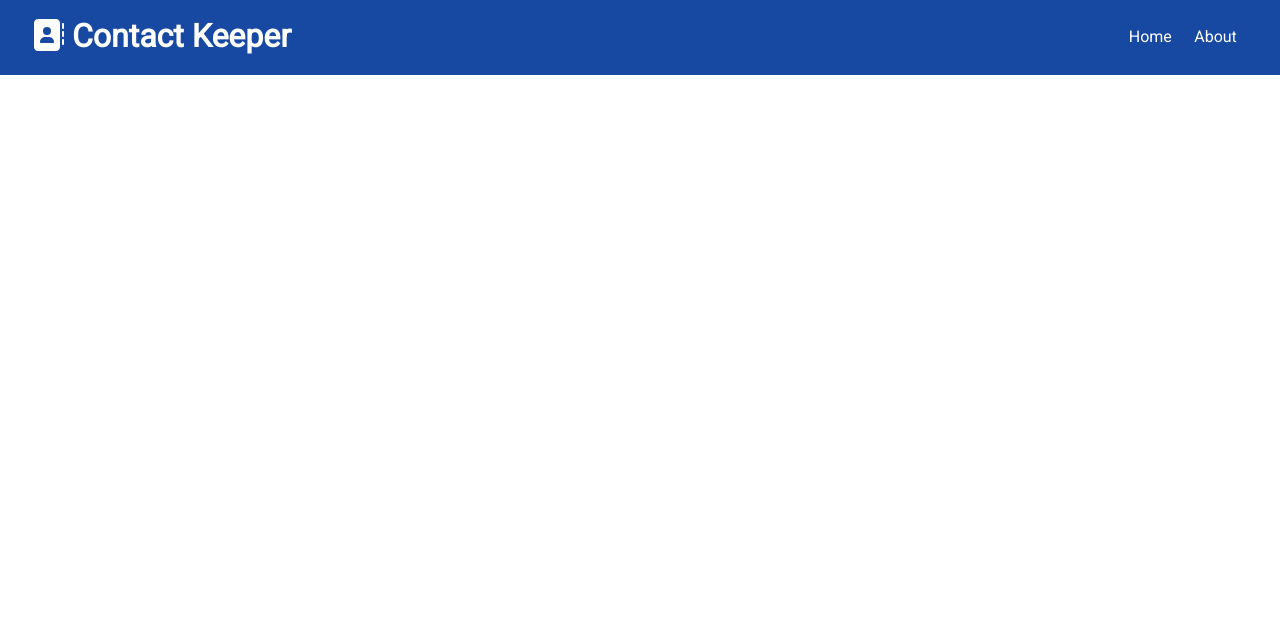
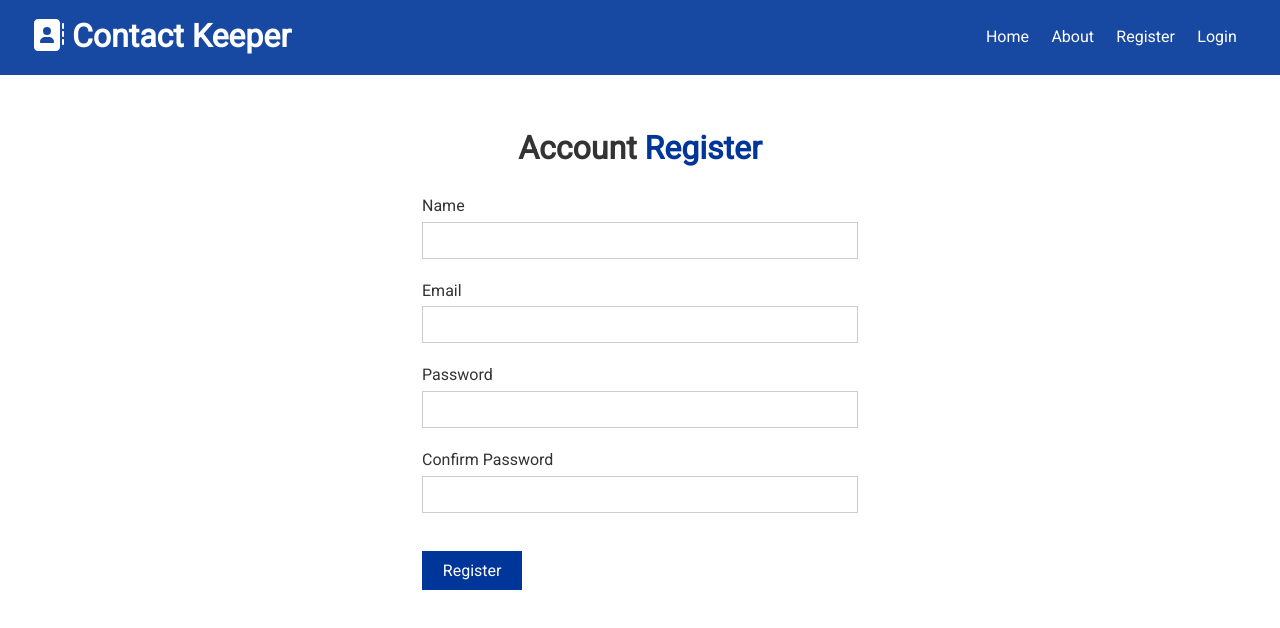
Before and after one commit to gyanAsh/contact-keeper, a React (Create React App) app in the folder client/: page /register in a window 1280 px wide. Shown: the top 628 px of the page. Built offline with nearby package versions, Linux system fonts and the light colour scheme.

Commit message:
Added Login and Register Setup

```diff
--- a/client/src/App.js
+++ b/client/src/App.js
@@ -8,6 +8,8 @@
 } from 'react-router-dom';
 import About from './Components/Pages/About';
 import Home from './Components/Pages/Home';
+import Register from './Components/Auth/Register';
+import Login from './Components/Auth/Login';
 import ContactState from './Context/Contact/ContactState'
 import AuthState from './Context/Auth/AuthState';
 
@@ -22,6 +24,8 @@
           <Routes>
             <Route exact path='/' element={<Home/>}/>
             <Route exact path='/about' element={<About/>}/>
+            <Route exact path='/register' element={<Register/>}/>
+            <Route exact path='/login' element={<Login/>}/>
           </Routes>
         </div>
     </Fragment>
--- /dev/null
+++ b/client/src/Components/Auth/Login.js
@@ -0,0 +1,44 @@
+import React,{useState} from 'react'
+
+const Register = () => {
+    const [user, setUser] = useState({
+        email: '',
+        password: '',
+    });
+
+    const {email, password } = user;
+
+    const onChange = (e) => {
+        setUser({
+            ...user,
+            [e.target.name]: e.target.value
+        })
+    }
+
+    const onSubmit = (e) => {
+        e.preventDefault();
+        console.log("User LoggedIn");
+        console.log(user);
+
+    }
+  return (
+      <div className='form-container'>
+          <h1>
+              Account <span className='text-primary'>Login</span>
+          </h1>
+          <form onSubmit={onSubmit}>
+              <div className='form-group'>
+                  <lable htmlFor="email">Email</lable>
+                  <input type='email' name="email" value={email} onChange={onChange}/>
+              </div>
+              <div className='form-group'>
+                  <lable htmlFor="password">Password</lable>
+                  <input type='password' name="password" value={password} onChange={onChange}/>
+              </div>
+              <input type="submit" value="Login" className="btn btn-primary btn-black"/>
+          </form>
+    </div>
+  )
+}
+
+export default Register
--- /dev/null
+++ b/client/src/Components/Auth/Register.js
@@ -0,0 +1,55 @@
+import React,{useState} from 'react'
+
+const Register = () => {
+    const [user, setUser] = useState({
+        name: "",
+        email: '',
+        password: '',
+        password2: '',
+    });
+
+    const { name, email, password, password2 } = user;
+
+    const onChange = (e) => {
+        setUser({
+            ...user,
+            [e.target.name]: e.target.value
+        })
+    }
+
+    const onSubmit = (e) => {
+        e.preventDefault();
+        console.log("Registered User");
+        console.log(user);
+
+    }
+  return (
+      <div className='form-container'>
+          <h1>
+              Account <span className='text-primary'>Register</span>
+          </h1>
+          <form onSubmit={onSubmit}>
+              <div className='form-group'>
+                  <lable htmlFor="name">Name</lable>
+                  <input type='text' name="name" value={name} onChange={onChange}/>
+              </div>
+              <div className='form-group'>
+                  <lable htmlFor="email">Email</lable>
+                  <input type='email' name="email" value={email} onChange={onChange}/>
+              </div>
+              <div className='form-group'>
+                  <lable htmlFor="password">Password</lable>
+                  <input type='password' name="password" value={password} onChange={onChange}/>
+              </div>
+              <div className='form-group'>
+                  <lable htmlFor="password2"> Confirm Password</lable>
+                  <input type='password' name="password2" value={password2} onChange={onChange}/>
+              </div>
+              <input type="submit" value="Register" className="btn btn-primary btn-black"/>
+          </form>
+
+    </div>
+  )
+}
+
+export default Register
--- a/client/src/Components/layout/Navbar.js
+++ b/client/src/Components/layout/Navbar.js
@@ -17,6 +17,12 @@
               <li>
                   <Link to='/about'> About</Link>
               </li>
+              <li>
+                  <Link to='/register'>Register</Link>
+              </li>
+              <li>
+                  <Link to='/login'> Login</Link>
+              </li>
           </ul>
     </div>
   )
```
